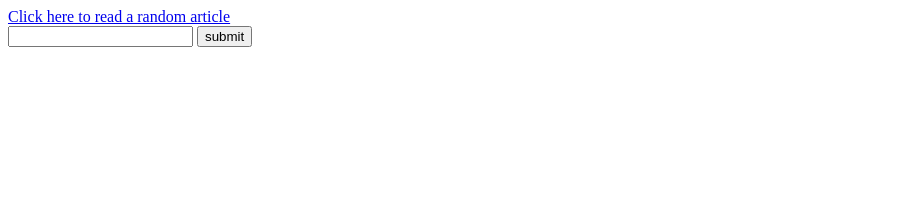
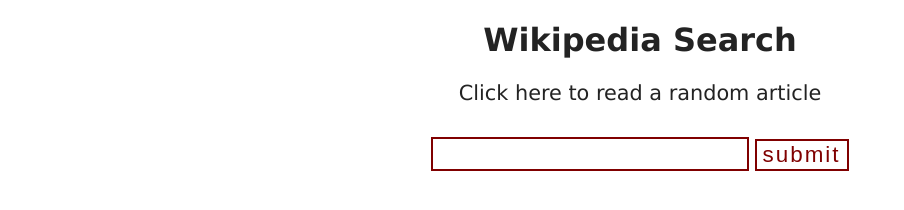
Before and after one commit to brianbier/wikipedia-search, a plain HTML site: page index.html in a window 1280 px wide. Shown: the whole page, without its empty margins (0-904 px from the left). Drawn offline with nearby package versions, Linux system fonts and the light colour scheme.

Commit message:
Complete and style

```diff
--- a/css/styles.scss
+++ b/css/styles.scss
@@ -0,0 +1,49 @@
+@import url(https://fonts.googleapis.com/css?family=Rokkitt:700);
+body{
+  background-color: #fff;
+  font-family: "Lucida Grande","Lucida Sans Unicode", Tahoma, Sans-Serif;
+}
+main{
+  width: 100%;
+  .header{
+    text-align: center;
+    h1{
+      color: #232323;
+    }
+    a{
+      text-decoration: none;
+      color: #232323;
+      font-size: 1.3rem;
+    }
+    input[type=text],input[type=submit]{
+        color: #800000;
+        font-size: 1.5rem;
+      border: 2px solid #800000;
+      margin-top: 2rem;
+    }
+    input[type=submit]{
+      color: #800000;
+      background-color: #fff;
+        font-weight: 400;
+        letter-spacing: 2px;
+        font-size: 1.4rem;
+    }
+  }
+}
+
+.wrapper{
+  width: 80%;
+  margin: 0 auto;
+  a{
+    text-decoration: none;
+    display: inline-block;
+    list-style: none;
+    color: #800000;
+  }
+  ul{
+      background-color: #fff;
+    -webkit-box-shadow:0 1px 4px rgba(0, 0, 0, 0.3), 0 0 40px rgba(0, 0, 0, 0.1) inset;
+       -moz-box-shadow:0 1px 4px rgba(0, 0, 0, 0.3), 0 0 40px rgba(0, 0, 0, 0.1) inset;
+            box-shadow:0 3px 4px rgba(0, 0, 0, 0.3), 0 0 40px rgba(0, 0, 0, 0.1) inset;
+  }
+}
--- a/index.html
+++ b/index.html
@@ -8,16 +8,16 @@
 </script>
 </head>
 <body>
-
 <main>
-  <div>
+  <div class="header">
+  <h1>Wikipedia Search</h1>
   <a href="https://en.wikipedia.org/wiki/Special:Random" target="_blank" class="white-text">Click here to read a random article</a><br/>
     <form>
       <input name="search-request" type="text"/>
       <input type="submit" value='submit'>
     </form>
  </div>
-  <div class="wrapper">
+  <div class="wrapper box">
 
   </div>
 </main>
--- a/js/search.js
+++ b/js/search.js
@@ -47,9 +47,7 @@ var search = (function(){
 
   function init(){
     $('form').on('submit', search);
-    // searchRequest('Barack Obama');
   }
-
 
   return {
     init: init
```
Also changed, not shown: css/styles.css, styles.scss (deleted), 1 other file.
